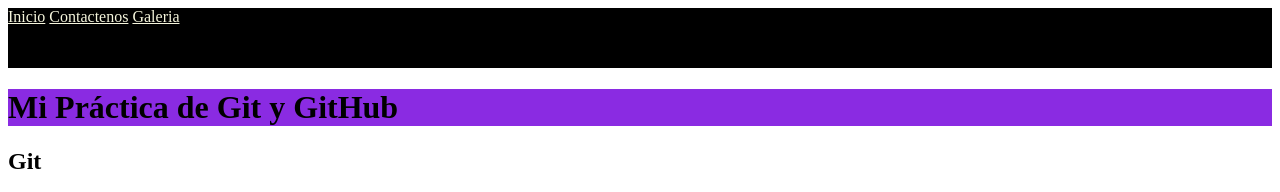
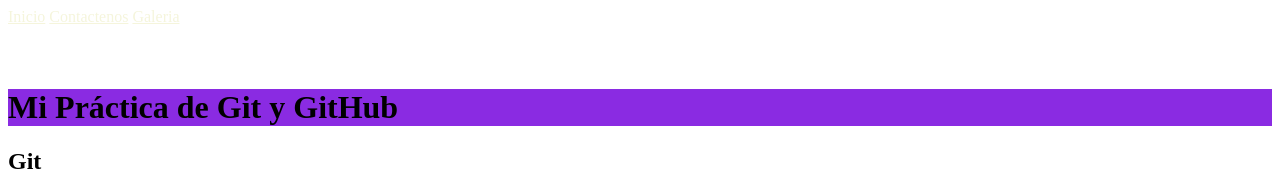
Before and after one commit to Estigma9/Practica, a plain HTML site: page index.html in a window 1280 px wide. Shown: the top 192 px of the page. Drawn offline with Linux system fonts and the light colour scheme.

Commit message:
Se modifico el color del fondo del navegador en la rama navegador

```diff
--- a/styles.css
+++ b/styles.css
@@ -2,7 +2,7 @@
 
 nav{
     height: 60px;
-    background: black;
+    background: azul;
 
 }
 
```
